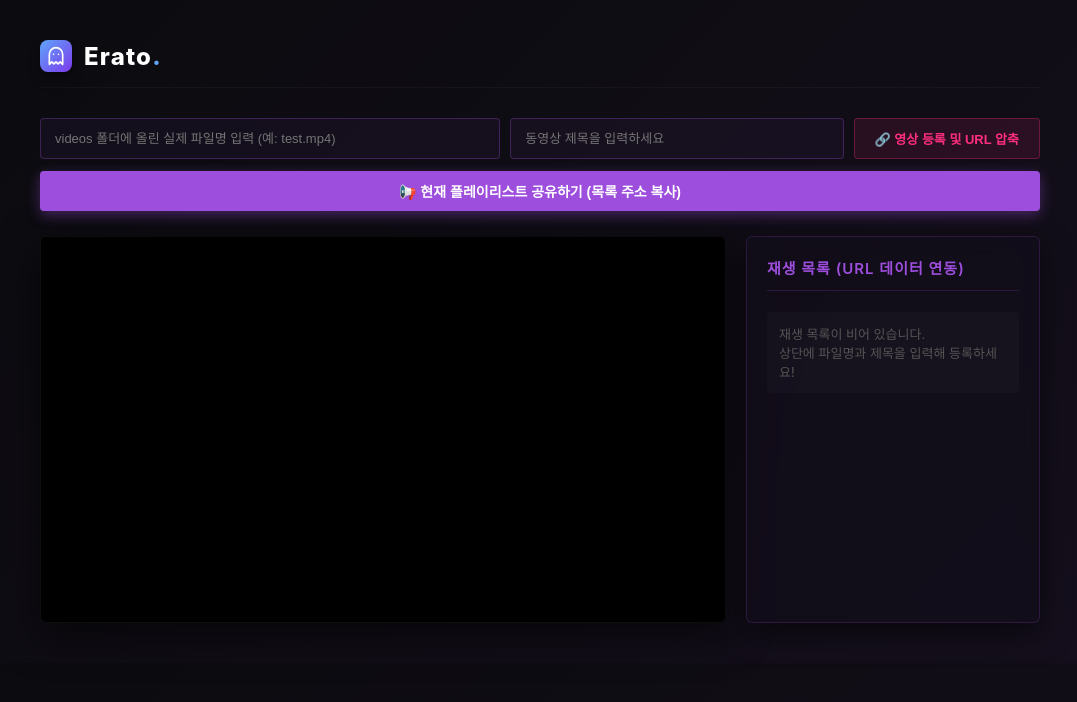
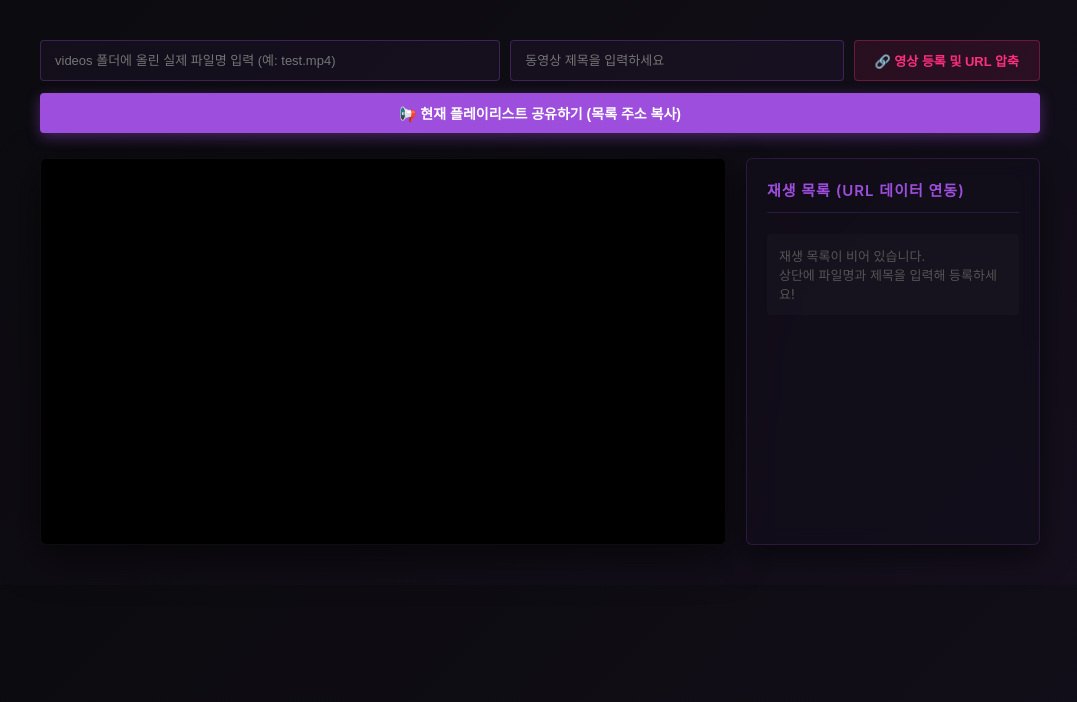
Before and after one commit to 116njj/videoplayer, a plain HTML site: page index.html in a window 1280 px wide. Shown: the whole page, without its empty margins (100-1177 px from the left). Drawn offline with Linux system fonts and the light colour scheme.

Commit message:
Update index.html

```diff
--- a/index.html
+++ b/index.html
@@ -8,22 +8,7 @@
 </head>
 <body>
 
-  <!-- 💡 제공해주신 오리지널 KOWAI 헤더 구조 완벽 이식 -->
-  <div class="header-logo-bar">
-    <a href="#" class="logo-link">
-      <div class="logo-icon-box">
-        <!-- Lucide Ghost 스타일의 스트로크 유령 아이콘 내장 -->
-        <svg xmlns="http://www.w3.org/2000/svg" width="24" height="24" viewBox="0 0 24 24" fill="none" stroke="currentColor" stroke-width="2" stroke-linecap="round" stroke-linejoin="round" class="ghost-svg">
-          <path d="M9 10h.01"></path>
-          <path d="M15 10h.01"></path>
-          <path d="M12 2a8 8 0 0 0-8 8v12l3-3 2.5 2.5L12 19l2.5 2.5L17 19l3 3V10a8 8 0 0 0-8-8z"></path>
-        </svg>
-      </div>
-      <!-- 💡 타이틀명을 Erato.으로 정밀 변경 -->
-      <span class="logo-text">Erato<span class="logo-dot">.</span></span>
-    </a>
-  </div>
-
+  <!-- 상단 제어 영역 (파일명과 동영상 제목 수집 폼) -->
   <div class="upload-section">
     <div class="form-group">
       <input type="text" id="input-filename" placeholder="videos 폴더에 올린 실제 파일명 입력 (예: test.mp4)">
```
